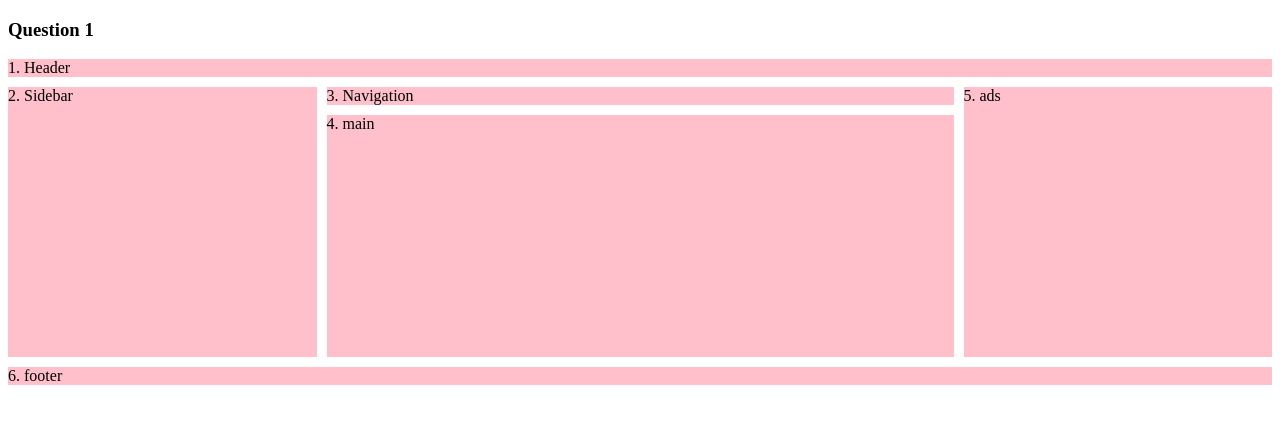
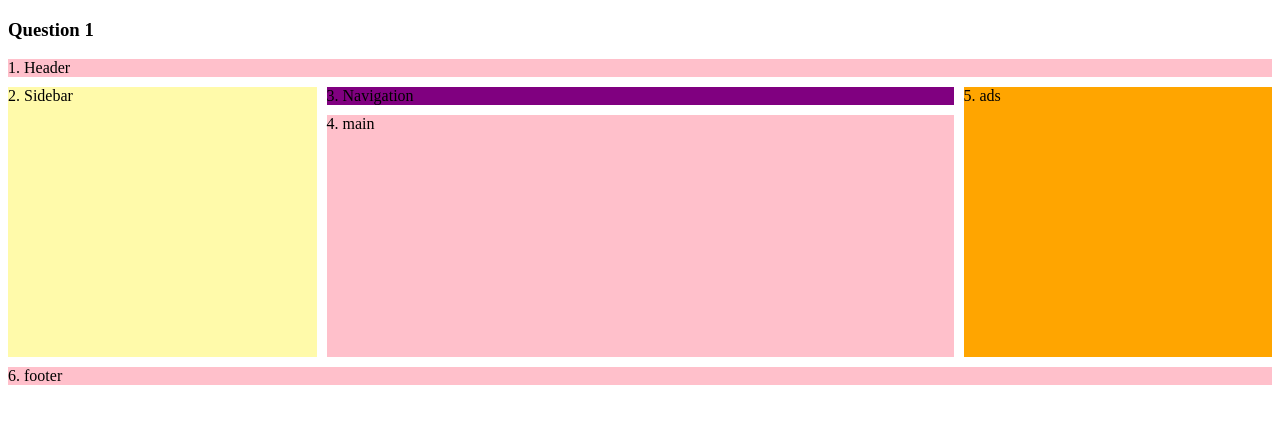
Before and after one commit to Om-Raja/Full-Stack-Development, a plain HTML site: page Day-10-Grid/hwDay10.html in a window 1280 px wide. Drawn offline with Linux system fonts and the light colour scheme.

Commit message:
added background color of navigation bar and ads box

```diff
--- a/Day-10-Grid/hwDay10.css
+++ b/Day-10-Grid/hwDay10.css
@@ -10,6 +10,7 @@
     background-color: pink;
 }
 
+
 #box1{
     grid-column-start: 1;
     grid-column-end: 13;
@@ -17,9 +18,11 @@
 #box2{
     grid-row: 2/span 10;
     grid-column: 1 /span 3;
+    background-color: #fffaaa;
 }
 #box3{
     grid-column : 4 / span 6;
+    background-color: purple;
 }
 #box4{
     grid-row-start: 3;
@@ -30,6 +33,7 @@
 #box5{
     grid-row: 2 / span 10;
     grid-column: 10 /span 3;
+    background-color: orange;
 }
 #box6{
     grid-column: 1 / span 12;
```
